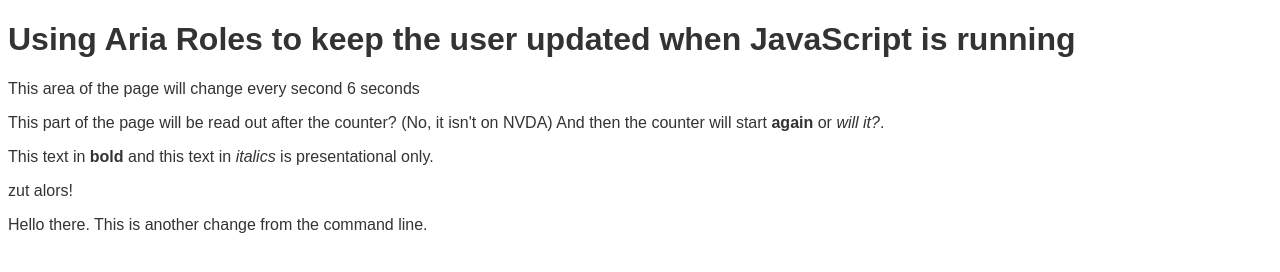
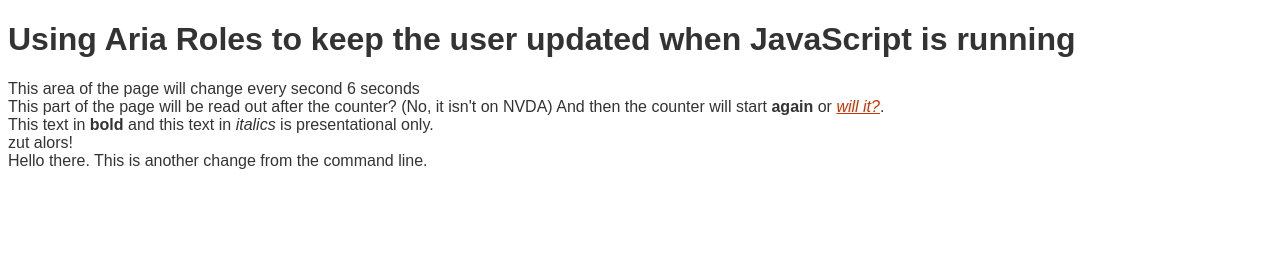
Before and after one commit to wilsond-gds/aria-testing, a plain HTML site: page index.html in a window 1280 px wide. Drawn offline with Linux system fonts and the light colour scheme.

Commit message:
suggested CSS changes

```diff
--- a/styles.css
+++ b/styles.css
@@ -2,3 +2,13 @@ body {
     font-family: sans-serif;
     color: #333;
 }
+
+p {
+    margin: 0;
+    padding: 0;
+}
+
+em {
+    text-decoration: underline;
+    color: #c30;
+}
```
